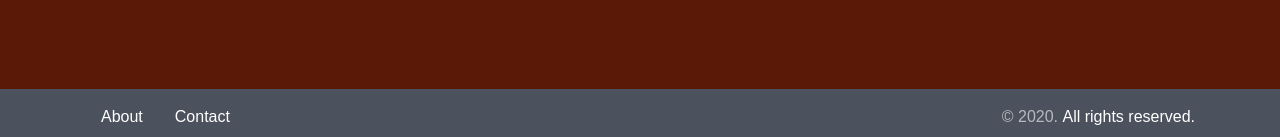
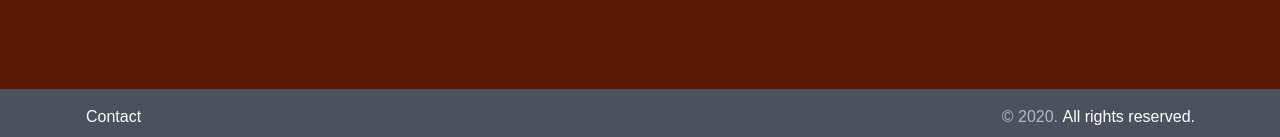
Before and after one commit to jacobia21/capstone-parking, a Flask app: a page that uses app/templates/partials/footer.html in a window 1280 px wide. Shown: the part 663-800 px from the top of the page. Run offline with Flask 2, Linux system fonts and the light colour scheme; parts of the project's set-up code (start-up, migrations or seed data) failed here and were passed over; some libraries are stand-ins or nearby versions.

Commit message:
updating footer

```diff
--- a/app/templates/partials/footer.html
+++ b/app/templates/partials/footer.html
@@ -4,17 +4,13 @@
 
         <div class="container">
           <div class="row d-flex justify-content-between">
-            <div class="col-6">
+
               <ul class="list-unstyled d-flex mb-0 mt-2">
                 <li>
-                  <a class="mx-3" role="button">About</a>
-                </li>
-
-                <li>
-                  <a class="mx-3" role="button">Contact</a>
+                  <a class="mx-3" role="button" target="_blank" href="https://www.nccu.edu/transportation">Contact</a>
                 </li>
               </ul>
-            </div>
+
             <div class="col-6">
               <!-- Copyright -->
               <div class="footer-copyright text-right bg-transparent mt-2">
```
